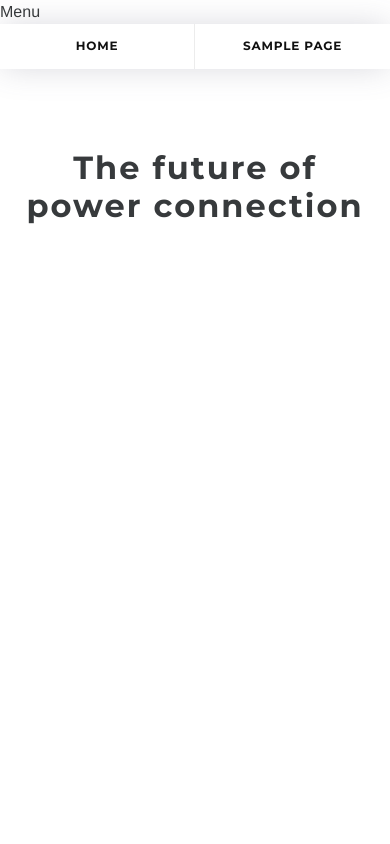
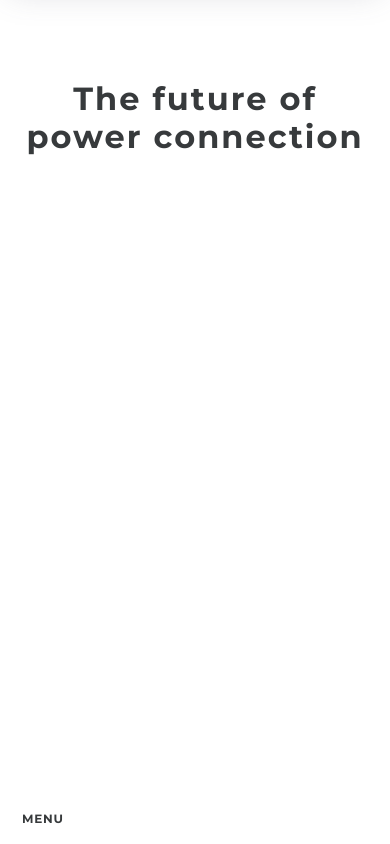
Before and after one commit to Refrase/relibond, a WordPress theme: template themes/relibond/index.php in a window 390 px wide. Run offline with PHP 8.4 and a stand-in for WordPress, Linux system fonts and the light colour scheme; the site name, menu and one post (Sample post) are stand-ins, and other content is empty.

Commit message:
Mobile menu

```diff
--- a/themes/relibond/dev/scss/a_settings/_animations.scss
+++ b/themes/relibond/dev/scss/a_settings/_animations.scss
@@ -8,6 +8,18 @@
 @keyframes fadeOut {
 	0% 		{ opacity: 1; }
 	100% 	{ opacity: 0; }
+}
+
+@keyframes fadeInShow {
+	0% 		{ opacity: 0; transform: translateY(-100vh); }
+	20% 	{ opacity: 1; }
+	100% 	{ opacity: 1; transform: translateY(0vh); }
+}
+
+@keyframes fadeOutHide {
+	0% 		{ opacity: 1; transform: translateY(0vh); }
+	80% 	{ opacity: 1; }
+	100% 	{ opacity: 0; transform: translateY(-100vh); }
 }
 
 @keyframes fadeOutAndRemove {
--- a/themes/relibond/dev/scss/e_objects/_nav.scss
+++ b/themes/relibond/dev/scss/e_objects/_nav.scss
@@ -1,6 +1,16 @@
 /* ----- Nav ----- */
 
 @import '../a_settings/_animations';
+
+%navLink {
+  display: block;
+  text-transform: uppercase;
+  font-size: 12px;
+  font-family: $fontFamily-headline;
+  font-weight: $fontWeight-bold;
+  transition: all 0.3s ease-out;
+  letter-spacing: 0.8px;
+}
 
 .nav {
   list-style: none;
@@ -8,31 +18,60 @@
   justify-content: space-around;
   box-shadow: 0px 0px 32px -2px rgba($color-shadow-darker-3, 0.25);
   line-height: 47px;
+  background: rgba(white, 0.97);
+
+  @include breakpoint( 'tablet' ) {
+    transform: translateY(-100vh);
+    position: fixed;
+    bottom: $scale-1-2;
+    left: $scale-1-2;
+    width: calc(100vw - #{$scale});
+    height: calc(100vh - #{$scale});
+    flex-direction: column;
+    justify-content: center;
+  }
+
+  &-hidden { animation: fadeOutHide 0.6s ease-in forwards; }
+  &-shown { animation: fadeInShow 0.6s ease-out forwards; }
+
+  &_open,
+  &_close {
+    @extend %navLink;
+
+    display: none;
+    cursor: pointer;
+
+    @include breakpoint( 'tablet' ) {
+      display: block;
+      position: fixed;
+      bottom: $scale;
+      left: $scale + 6px;
+    }
+  }
+
+  &_close { z-index: 1002; transform: translateY(-100vh); }
 
   li {
     border-right: 1px solid $color-brandWhite;
     position: relative;
     width: 100%;
 
+    @include breakpoint( 'tablet' ) {
+      border-right: none;
+    }
+
     &:last-child {
       border-right: none;
     }
 
-    a {
-      display: block;
-      padding: 14px;
+    a, .nav_open, .nav_close {
+      @extend %navLink;
+
       text-align: center;
       width: 100%;
-      text-transform: uppercase;
-      font-size: 12px;
-      font-family: $fontFamily-headline;
-      font-weight: $fontWeight-bold;
-      transition: all 0.3s ease-out;
-      letter-spacing: 0.8px;
+      padding: 14px;
 
-      &:hover {
-        background: #f7f7f7;
-      }
+      &:hover { background: #f7f7f7; }
 
       &.active {
 
--- a/themes/relibond/header.php
+++ b/themes/relibond/header.php
@@ -24,9 +24,8 @@
     <!--//////////////////// Navigation \\\\\\\\\\\\\\\\\\\\-->
     <header>
 
-      <div class="nav-trigger">
-        Menu
-      </div>
+      <div class="nav_open">Menu</div>
+      <div class="nav_close">Close</div>
 
       <?php
         $defaults = array(
--- a/themes/relibond/style.css
+++ b/themes/relibond/style.css
@@ -1516,6 +1544,16 @@ p, a {
   100% {
     transform: translate3d(0, 0, 0);
   }
+}
+
+.nav_open, .nav_close, .nav li a, .nav li .nav_open, .nav li .nav_close {
+  display: block;
+  text-transform: uppercase;
+  font-size: 12px;
+  font-family: "Montserrat", Helvetica, Arial, Verdana, sans-serif;
+  font-weight: 700;
+  transition: all 0.3s ease-out;
+  letter-spacing: 0.8px;
 }
 
 .nav {
@@ -1524,6 +1562,47 @@ p, a {
   justify-content: space-around;
   box-shadow: 0px 0px 32px -2px rgba(97, 97, 118, 0.25);
   line-height: 47px;
+  background: rgba(255, 255, 255, 0.97);
+}
+
+@media (max-width: 768px) {
+  .nav {
+    transform: translateY(-100vh);
+    position: fixed;
+    bottom: 8px;
+    left: 8px;
+    width: calc(100vw - 16px);
+    height: calc(100vh - 16px);
+    flex-direction: column;
+    justify-content: center;
+  }
+}
+
+.nav-hidden {
+  animation: fadeOutHide 0.6s ease-in forwards;
+}
+
+.nav-shown {
+  animation: fadeInShow 0.6s ease-out forwards;
+}
+
+.nav_open, .nav_close {
+  display: none;
+  cursor: pointer;
+}
+
+@media (max-width: 768px) {
+  .nav_open, .nav_close {
+    display: block;
+    position: fixed;
+    bottom: 16px;
+    left: 22px;
+  }
+}
+
+.nav_close {
+  z-index: 1002;
+  transform: translateY(-100vh);
 }
 
 .nav li {
@@ -1532,28 +1611,27 @@ p, a {
   width: 100%;
 }
 
+@media (max-width: 768px) {
+  .nav li {
+    border-right: none;
+  }
+}
+
 .nav li:last-child {
   border-right: none;
 }
 
-.nav li a {
-  display: block;
-  padding: 14px;
+.nav li a, .nav li .nav_open, .nav li .nav_close {
   text-align: center;
   width: 100%;
-  text-transform: uppercase;
-  font-size: 12px;
-  font-family: "Montserrat", Helvetica, Arial, Verdana, sans-serif;
-  font-weight: 700;
-  transition: all 0.3s ease-out;
-  letter-spacing: 0.8px;
-}
-
-.nav li a:hover {
+  padding: 14px;
+}
+
+.nav li a:hover, .nav li .nav_open:hover, .nav li .nav_close:hover {
   background: #f7f7f7;
 }
 
-.nav li a.active:before, .nav li a.active:after {
+.nav li a.active:before, .nav li a.active:after, .nav li .nav_open.active:before, .nav li .nav_open.active:after, .nav li .nav_close.active:before, .nav li .nav_close.active:after {
   content: "\2013\2013\2013";
   position: relative;
   bottom: 1px;
```
Also changed, not shown: other parts of themes/relibond/style.css (+30 -2 lines), themes/relibond/dev/js/main.js (+45 -21 lines), themes/relibond/js/bundle.js.
